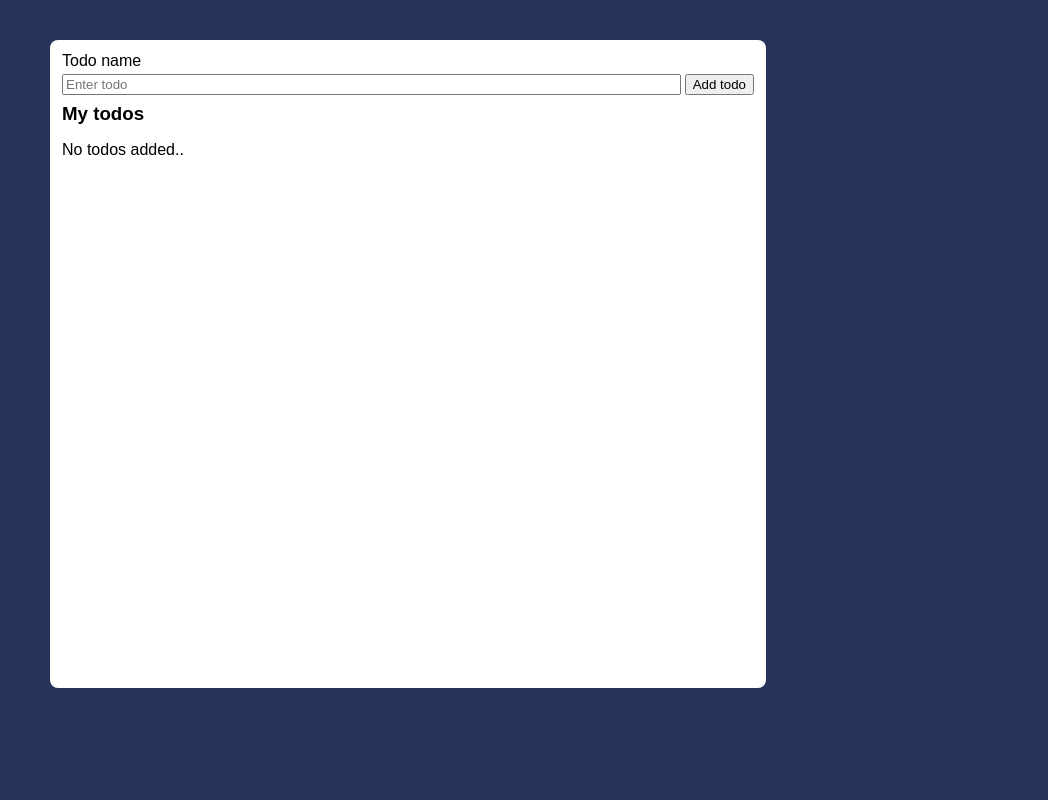
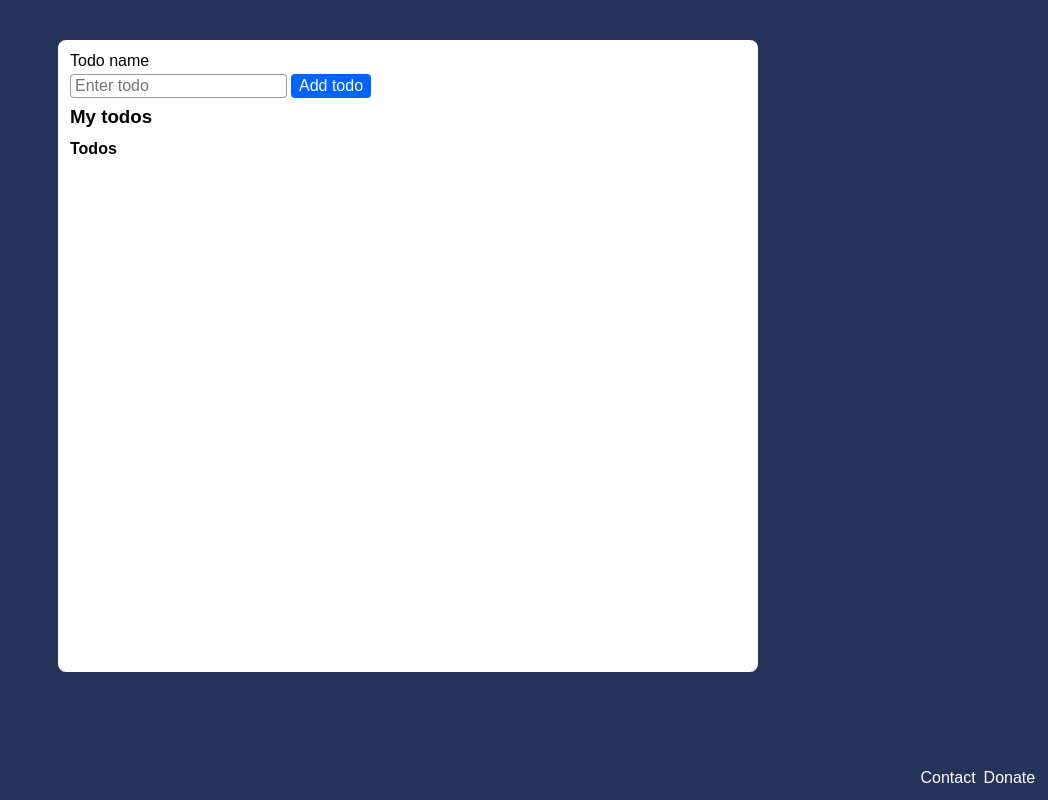
Before and after one commit to geoli96/todo-list, a React (Create React App) app: page / in a window 1280 px wide. Shown: the whole page, without its empty margins (232-1280 px from the left). Built offline with nearby package versions, Linux system fonts and the light colour scheme.

Commit message:
add styling

```diff
--- a/src/App.css
+++ b/src/App.css
@@ -3,6 +3,33 @@ html {
     background-color: #253259;
 }
 
+* {
+    box-sizing: border-box;
+    font-family: Arial, Helvetica, sans-serif;
+}
+
 body {
     margin: 0;
 }
+
+.Links__Container {
+    position: absolute;
+    bottom: 0;
+    right: 0;
+    margin: 0.8rem;
+    z-index: 1000;
+}
+
+.Links__Container a {
+    text-decoration: none;
+    color: white;
+    cursor: pointer;
+}
+
+.Links__Container a:visited {
+    color: white;
+}
+
+.Links__Container a:first-of-type {
+    margin-right: 8px;
+}
--- a/src/App.jsx
+++ b/src/App.jsx
@@ -5,6 +5,10 @@ function App() {
     return (
         <div className="App">
             <TodoList />
+            <div className="Links__Container">
+                <a href="mailto:goshaaz@outlook.com">Contact</a>
+                <a href="https://www.paypal.com/paypalme/goshaaz">Donate</a>
+            </div>
         </div>
     );
 }
--- a/src/TodoList/Todo.jsx
+++ b/src/TodoList/Todo.jsx
@@ -4,13 +4,14 @@ function Todo({
     id,
     title,
     completed,
+    prioritized,
     editing,
     editingValue,
     setEditingValue,
 }) {
     return (
         <div
-            className={`Todo ${completed ? "Todo--completed" : ""} ${editing ? "Todo--editing" : ""}`}
+            className={`Todo ${completed ? "Todo--completed" : ""} ${editing === id ? "Todo--editing" : ""}`}
         >
             {editing !== id ? (
                 title
--- a/src/TodoList/TodoList.css
+++ b/src/TodoList/TodoList.css
@@ -61,6 +61,12 @@ ul li {
     margin-top: 4px;
 }
 
+.TodoList__SubListHeader {
+    margin-left: 4px;
+    margin-top: 4px;
+    margin-bottom: 0px;
+}
+
 .TodoList__TodoActions {
     display: flex;
     align-items: center;
@@ -107,16 +113,52 @@ ul li {
     text-wrap: nowrap;
 }
 
+button {
+    background-color: #0064ff;
+    border: none;
+    border-radius: 4px;
+    padding-left: 0.5rem;
+    padding-right: 0.5rem;
+    color: white;
+    cursor: pointer;
+    height: 1.5rem;
+    font-size: 1rem;
+}
+
+.TodoList__RemoveButton {
+    background-color: #ce0000;
+}
+
+.TodoList__CancelEditButton {
+    background-color: #ce0000;
+}
+
 .TodoList__TodoInput {
-    width: calc(100% - 8px);
+    padding: 4px;
+    border: 1px solid rgba(0, 0, 0, 0.401);
+    height: 1.5rem;
+    border-radius: 4px;
+    font-size: 1rem;
+}
+
+.TodoList__TodoInput:focus {
+    outline: 1px solid rgb(0, 13, 255);
 }
 
 @media screen and (max-width: 768px) {
     .TodoList__AddTodoForm button {
         width: 100%;
     }
+    .TodoList__TodoInput {
+        width: calc(100%);
+    }
+
     .TodoList__AddTodoButtonsContainer {
         flex-direction: column;
+    }
+    .TodoList__TodoActions {
+        flex-direction: column;
+        align-items: flex-end;
     }
 }
 
--- a/src/TodoList/TodoList.jsx
+++ b/src/TodoList/TodoList.jsx
@@ -1,6 +1,6 @@
 import Todo from "./Todo";
 import "./TodoList.css";
-import { useEffect, useState, useId } from "react";
+import { useEffect, useState } from "react";
 import { v4 as uuidv4 } from "uuid";
 
 function TodoList() {
@@ -13,7 +13,6 @@ function TodoList() {
     const [showCompleted, setShowCompleted] = useState(true);
     const [editing, setEditing] = useState(false);
     const [editingValue, setEditingValue] = useState(null);
-    const [counter, setCounter] = useState(1);
 
     useEffect(() => {
         const todos = localStorage.getItem("todos");
@@ -83,7 +82,6 @@ function TodoList() {
                             ...todos,
                             { title: todoTitle, id: uuidv4() },
                         ]);
-                        setCounter((counter) => counter + 1);
                         setTodoTitle("");
                     }}
                 >
@@ -139,15 +137,11 @@ function TodoList() {
                     </div>
                     {loadingTodos ? null : (
                         <ul className="TodoList__List">
-                            {prioritizedTodos.length +
-                                todos.length +
-                                completedTodos.length ===
-                            0 ? (
-                                <li className="TodoList__ListItem TodoList__ListItem--noneAdded">
-                                    No todos added..
-                                </li>
-                            ) : null}
                             {showCompleted && completedTodos.length ? (
+                                <>
+                                    <h4 className="TodoList__SubListHeader">
+                                        Completed
+                                    </h4>
                                     <ul title="Completed todos">
                                         {completedTodos.map((todo) => (
                                             <CompletedTodoListItem
@@ -163,8 +157,13 @@ function TodoList() {
                                             />
                                         ))}{" "}
                                     </ul>
+                                </>
                             ) : null}
                             {prioritizedTodos.length ? (
+                                <>
+                                    <h4 className="TodoList__SubListHeader">
+                                        Prioritised
+                                    </h4>
                                     <ul title="Prioritized todos">
                                         {prioritizedTodos.map((todo, i) => (
                                             <TodoListItem
@@ -180,13 +179,20 @@ function TodoList() {
                                                 }
                                                 editing={editing}
                                                 editingValue={editingValue}
-                                            setEditingValue={setEditingValue}
+                                                setEditingValue={
+                                                    setEditingValue
+                                                }
                                                 setEditing={setEditing}
                                             />
                                         ))}
                                     </ul>
+                                </>
                             ) : null}
-                            {todos.length ? (
+                            {todos.length || true ? (
+                                <>
+                                    <h4 className="TodoList__SubListHeader">
+                                        Todos
+                                    </h4>
                                     <ul title="Todos">
                                         {todos.map((todo, i) => (
                                             <TodoListItem
@@ -202,11 +208,14 @@ function TodoList() {
                                                 }
                                                 editing={editing}
                                                 editingValue={editingValue}
-                                            setEditingValue={setEditingValue}
+                                                setEditingValue={
+                                                    setEditingValue
+                                                }
                                                 setEditing={setEditing}
                                             />
                                         ))}
                                     </ul>
+                                </>
                             ) : null}
                         </ul>
                     )}
@@ -254,6 +263,7 @@ function CompletedTodoListItem({
                 <div className="TodoList__TodoActions">
                     <div>
                         <button
+                            className="TodoList__RemoveButton"
                             onClick={() =>
                                 setCompletedTodos((todos) => {
                                     const removeIndex = todos.findIndex(
@@ -316,6 +326,7 @@ function TodoListItem({
                         }}
                     />
                     <Todo
+                        prioritized={prioritized}
                         editing={editing}
                         editingValue={editingValue}
                         id={todo.id}
@@ -324,6 +335,8 @@ function TodoListItem({
                     />
                 </div>
                 <div className={"TodoList__TodoActions"}>
+                    {true ? (
+                        <>
                             <button
                                 onClick={() => {
                                     if (!editing || editing !== todo.id) {
@@ -335,18 +348,22 @@ function TodoListItem({
                                         }
                                         if (!prioritized) {
                                             setTodos((todos) => {
-                                        const changeIndex = todos.findIndex(
+                                                const changeIndex =
+                                                    todos.findIndex(
                                                         (t) => t.id === todo.id,
                                                     );
-                                        todos[changeIndex].title = editingValue;
+                                                todos[changeIndex].title =
+                                                    editingValue;
                                                 return [...todos];
                                             });
                                         } else {
                                             setPrioritizedTodos((todos) => {
-                                        const changeIndex = todos.findIndex(
+                                                const changeIndex =
+                                                    todos.findIndex(
                                                         (t) => t.id === todo.id,
                                                     );
-                                        todos[changeIndex].title = editingValue;
+                                                todos[changeIndex].title =
+                                                    editingValue;
                                                 return [...todos];
                                             });
                                         }
@@ -359,6 +376,7 @@ function TodoListItem({
                             </button>
                             {editing === todo.id ? (
                                 <button
+                                    className="TodoList__CancelEditButton"
                                     onClick={() => {
                                         setEditingValue("");
                                         setEditing(null);
@@ -381,8 +399,11 @@ function TodoListItem({
                                             }
                                             setTodos((todos) => {
                                                 if (!prioritized) {
-                                            const removeIndex = todos.findIndex(
-                                                (t) => t.id === _todo.id,
+                                                    const removeIndex =
+                                                        todos.findIndex(
+                                                            (t) =>
+                                                                t.id ===
+                                                                _todo.id,
                                                         );
                                                     return todos.toSpliced(
                                                         removeIndex,
@@ -391,19 +412,26 @@ function TodoListItem({
                                                 }
                                                 return [...todos, _todo];
                                             });
-                                    setPrioritizedTodos((prioritizedTodos) => {
+                                            setPrioritizedTodos(
+                                                (prioritizedTodos) => {
                                                     if (!prioritized) {
-                                            return [...prioritizedTodos, _todo];
+                                                        return [
+                                                            ...prioritizedTodos,
+                                                            _todo,
+                                                        ];
                                                     }
                                                     const removeIndex =
                                                         prioritizedTodos.findIndex(
-                                                (t) => t.id === _todo.id,
+                                                            (t) =>
+                                                                t.id ===
+                                                                _todo.id,
                                                         );
                                                     return prioritizedTodos.toSpliced(
                                                         removeIndex,
                                                         1,
                                                     );
-                                    });
+                                                },
+                                            );
                                         }}
                                     >
                                         {prioritized
@@ -411,11 +439,15 @@ function TodoListItem({
                                             : "Set as priority"}
                                     </button>
                                     <button
+                                        className="TodoList__RemoveButton"
                                         onClick={() => {
                                             if (!prioritized) {
                                                 setTodos((todos) => {
-                                            const removeIndex = todos.findIndex(
-                                                (t) => t.id === todo.id,
+                                                    const removeIndex =
+                                                        todos.findIndex(
+                                                            (t) =>
+                                                                t.id ===
+                                                                todo.id,
                                                         );
                                                     return todos.toSpliced(
                                                         removeIndex,
@@ -424,8 +456,11 @@ function TodoListItem({
                                                 });
                                             } else {
                                                 setPrioritizedTodos((todos) => {
-                                            const removeIndex = todos.findIndex(
-                                                (t) => t.id === todo.id,
+                                                    const removeIndex =
+                                                        todos.findIndex(
+                                                            (t) =>
+                                                                t.id ===
+                                                                todo.id,
                                                         );
                                                     return todos.toSpliced(
                                                         removeIndex,
@@ -439,6 +474,8 @@ function TodoListItem({
                                     </button>
                                 </>
                             ) : null}
+                        </>
+                    ) : null}
                 </div>
             </div>
         </li>
```
Also changed, not shown: src/TodoList/Todo.css (+20 -4 lines), 8 other files (tests, documents, lock files or other folders). Lines whose indentation alone changed are shown as unchanged.
